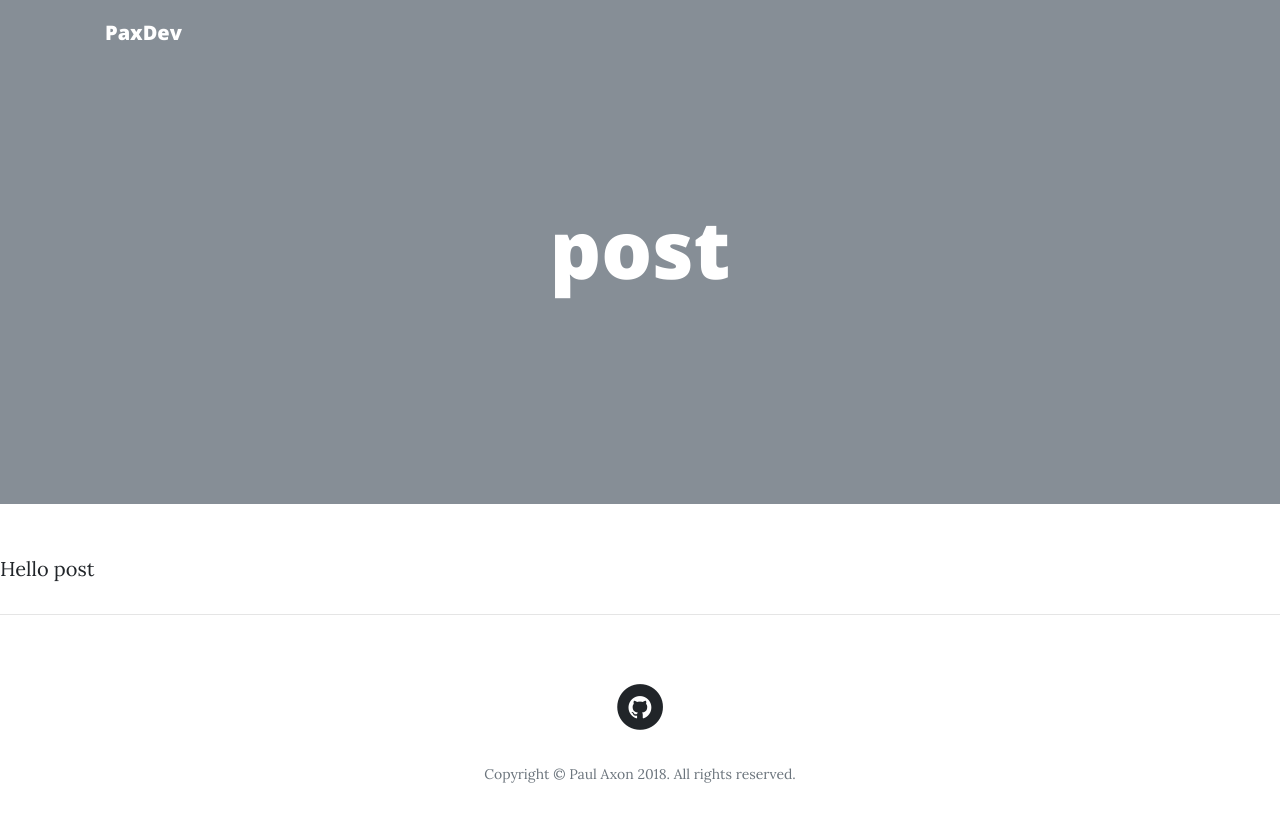
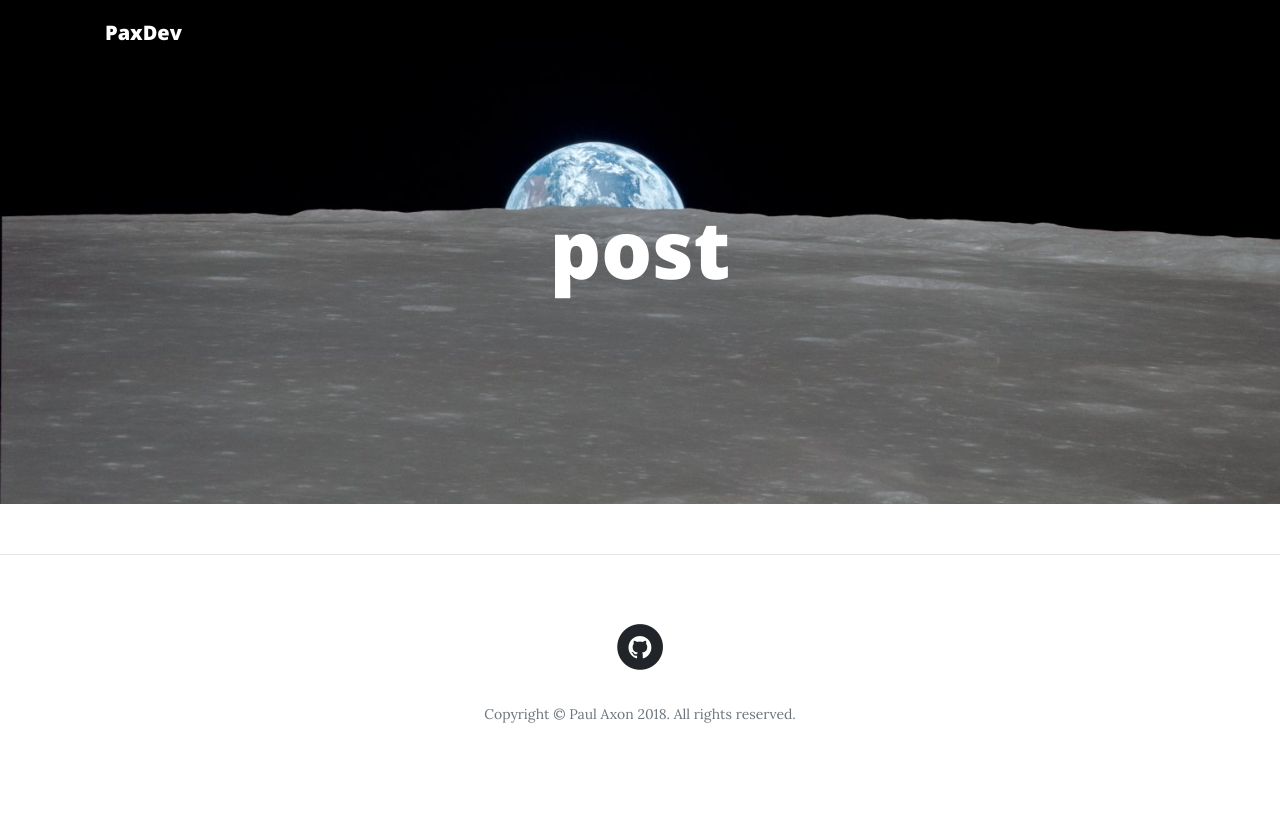
Before and after one commit to paxdev/paxdev.github.io, a Jekyll site: the page built from _posts/2018-08-10-hello-post.md, in a window 1280 px wide. Shown: the top 822 px of the page. Built offline with Jekyll 4.4.1, drawn with Linux system fonts in a browser that asks for light colours; nearby versions of some CDN libraries.

Commit message:
fix up styling snafus

```diff
--- a/_config.yml
+++ b/_config.yml
@@ -7,4 +7,4 @@ defaults:
       type: posts   # limit to posts
     values:
       header:
-        backgroundImage: earthrise.jpg
+        backgroundImage: /assets/bg/earthrise.jpg
--- a/_layouts/post.html
+++ b/_layouts/post.html
@@ -4,5 +4,13 @@ layout: default
 
 {% include post-header.html %}
 <article>
-  {{ content }}
+    <template>
+        <div class="container">
+            <div class="row">
+                <div class="col-lg-8 col-md-10 mx-auto">
+                    {{ content }}
+                </div>
+            </div>
+        </div>
+    </template>
 </article>
```
